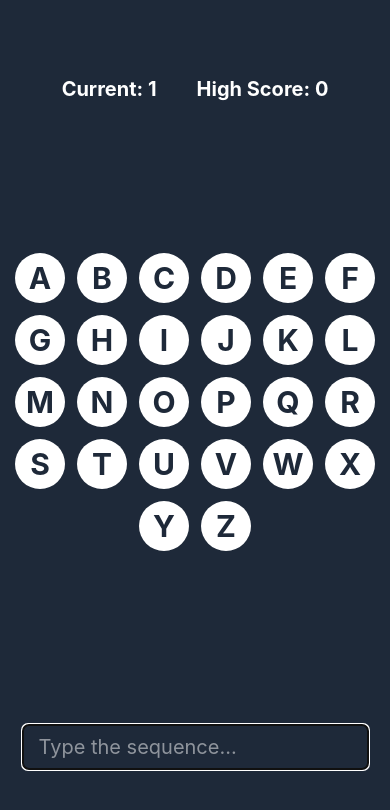
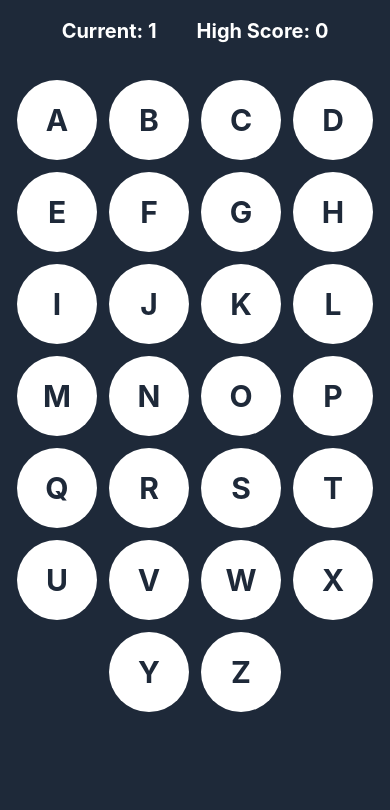
Before and after one commit to jack-crawford-1/only-ferns, a React (Vite) app: page /dashboard in a window 390 px wide. Shown: the top 810 px of the page. Built offline with nearby package versions, Linux system fonts and the light colour scheme; no server answers; a web font is replaced by a local one.

Commit message:
removed input on mob

```diff
--- a/src/pages/Dashboard.tsx
+++ b/src/pages/Dashboard.tsx
@@ -107,7 +107,7 @@ const Dashboard = () => {
             return (
               <motion.button
                 key={letter}
-                className="md:w-[100px] md:h-[100px] w-[50px] h-[50px] rounded-full flex items-center justify-center text-3xl font-bold select-none"
+                className="md:w-[100px] md:h-[100px] w-[80px] h-[80px] rounded-full flex items-center justify-center text-3xl font-bold select-none"
                 layout
                 whileTap={{ scale: 0.9 }}
                 disabled={
@@ -150,17 +150,18 @@ const Dashboard = () => {
         </motion.ul>
       </motion.div>
 
+      <div className="p-10">
         <input
           type="text"
           ref={inputRef}
           value={userGuess}
           onChange={handleInput}
           disabled={isShowingSequence}
-        className="mt-6 text-white text-xl px-4 py-2 rounded-md"
+          className="mt-6 text-white text-xl px-4 py-2 rounded-md hidden md:block"
           placeholder="Type the sequence..."
           maxLength={sequence.length}
         />
-
+      </div>
       {gameStatus === 'success' && (
         <p className="text-green-400 font-bold text-xl mt-4">✅ Correct!</p>
       )}
```
Lines whose indentation alone changed are shown as unchanged.
